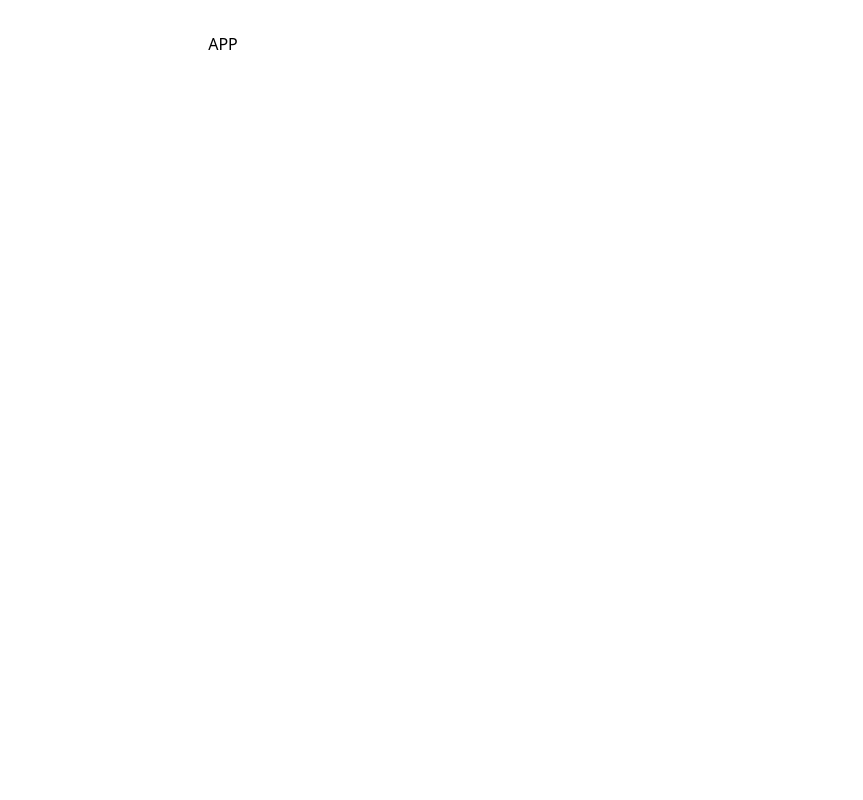
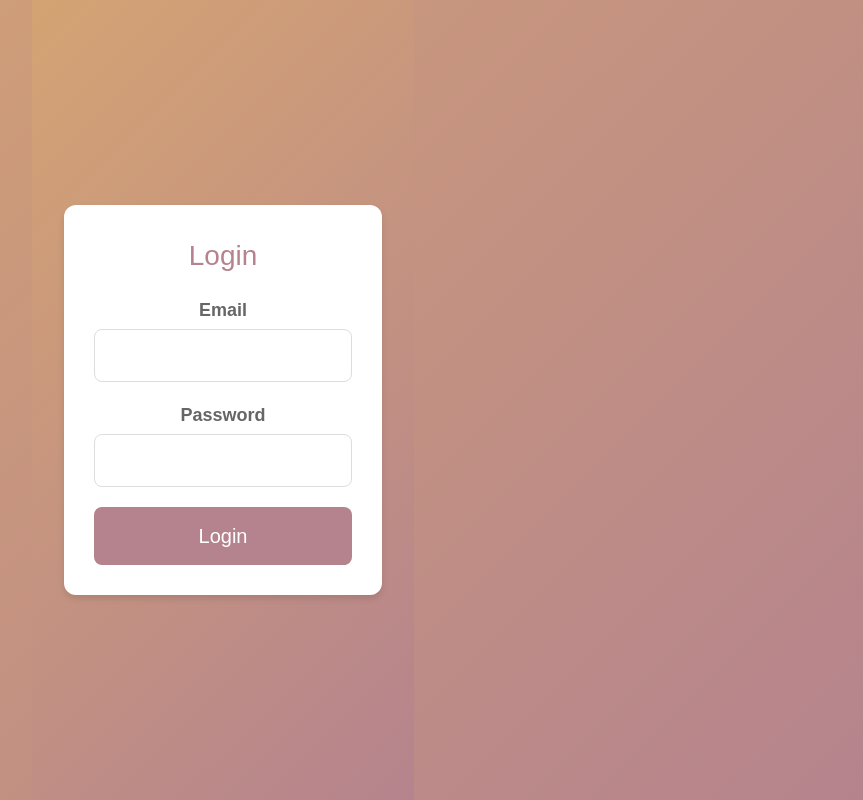
Before and after one commit to maad-odoo/odoo-Furniture-Renting, a React (Vite) app: page / in a window 1280 px wide. Shown: the whole page, without its empty margins (417-1280 px from the left). Built offline with nearby package versions, Linux system fonts and the light colour scheme.

Commit message:
add  coponent

```diff
--- a/src/App.jsx
+++ b/src/App.jsx
@@ -2,15 +2,18 @@
 import reactLogo from './assets/react.svg'
 import viteLogo from '/vite.svg'
 import './App.css'
+import Login from './components/Login/Login';
+
+
 
 function App() {
-  const [count, setCount] = useState(0)
+
 
   return (
     <>
-<div className=' text-blue-500'>
-  APP
-</div>
+    <div>
+      <Login/>
+    </div>
     </>
   )
 }
--- /dev/null
+++ b/src/components/Login/Login.css
@@ -0,0 +1,117 @@
+/* Reset some basic styles */
+body, html {
+    margin: 0;
+    padding: 0;
+    font-family: 'Arial', sans-serif;
+    background: linear-gradient(135deg, #d4a373, #b5838d);
+    display: flex;
+    justify-content: center;
+    align-items: center;
+    height: 100vh;
+}
+
+.login-container {
+    display: flex;
+    justify-content: center;
+    align-items: center;
+    width: 100%;
+    max-width: 400px;
+    margin: 0 auto;
+}
+
+.login-form {
+    background: #fff;
+    padding: 30px;
+    border-radius: 12px;
+    box-shadow: 0 4px 6px rgba(0, 0, 0, 0.1);
+    width: 100%;
+    transition: box-shadow 0.3s ease-in-out;
+}
+
+.login-form:hover {
+    box-shadow: 0 6px 10px rgba(0, 0, 0, 0.15);
+}
+
+.login-form h2 {
+    margin-bottom: 20px;
+    color: #b5838d;
+    font-size: 28px;
+}
+
+.form-group {
+    margin-bottom: 20px;
+}
+
+.form-group label {
+    display: block;
+    margin-bottom: 5px;
+    color: #666;
+    font-weight: bold;
+    font-size: 18px;
+}
+
+.form-group input {
+    width: 100%;
+    padding: 12px;
+    border: 1px solid #ddd;
+    border-radius: 8px;
+    box-sizing: border-box;
+    font-size: 18px;
+    transition: border-color 0.3s ease;
+}
+
+.form-group input:focus {
+    border-color: #b5838d;
+}
+
+.login-button {
+    width: 100%;
+    padding: 14px;
+    background-color: #b5838d;
+    border: none;
+    color: white;
+    font-size: 20px;
+    border-radius: 8px;
+    cursor: pointer;
+    transition: background-color 0.3s ease;
+}
+
+.login-button:hover {
+    background-color: #915d6a;
+}
+
+.error-message {
+    color: red;
+    margin-bottom: 15px;
+    font-weight: bold;
+    font-size: 18px;
+}
+
+/* Responsive design */
+@media (max-width: 600px) {
+    .login-form {
+        padding: 20px;
+    }
+
+    .login-form h2 {
+        font-size: 20px;
+    }
+
+    .form-group label {
+        font-size: 16px;
+    }
+
+    .form-group input {
+        padding: 10px;
+        font-size: 16px;
+    }
+
+    .login-button {
+        padding: 10px;
+        font-size: 18px;
+    }
+
+    .error-message {
+        font-size: 16px;
+    }
+}
--- /dev/null
+++ b/src/components/Login/Login.jsx
@@ -0,0 +1,52 @@
+import React, { useState } from 'react';
+import './Login.css';
+
+const Login = () => {
+    const [email, setEmail] = useState('');
+    const [password, setPassword] = useState('');
+    const [error, setError] = useState('');
+
+    const handleSubmit = (event) => {
+        event.preventDefault();
+        // Basic validation
+        if (email === '' || password === '') {
+            setError('Please fill in all fields');
+            return;
+        }
+        // Handle login logic here
+        setError('');
+        console.log('Login submitted', { email, password });
+    };
+
+    return (
+        <div className="login-container">
+            <form className="login-form" onSubmit={handleSubmit}>
+                <h2>Login</h2>
+                {error && <p className="error-message">{error}</p>}
+                <div className="form-group">
+                    <label htmlFor="email">Email</label>
+                    <input
+                        type="email"
+                        id="email"
+                        value={email}
+                        onChange={(e) => setEmail(e.target.value)}
+                        required
+                    />
+                </div>
+                <div className="form-group">
+                    <label htmlFor="password">Password</label>
+                    <input
+                        type="password"
+                        id="password"
+                        value={password}
+                        onChange={(e) => setPassword(e.target.value)}
+                        required
+                    />
+                </div>
+                <button type="submit" className="login-button">Login</button>
+            </form>
+        </div>
+    );
+};
+
+export default Login;
```
